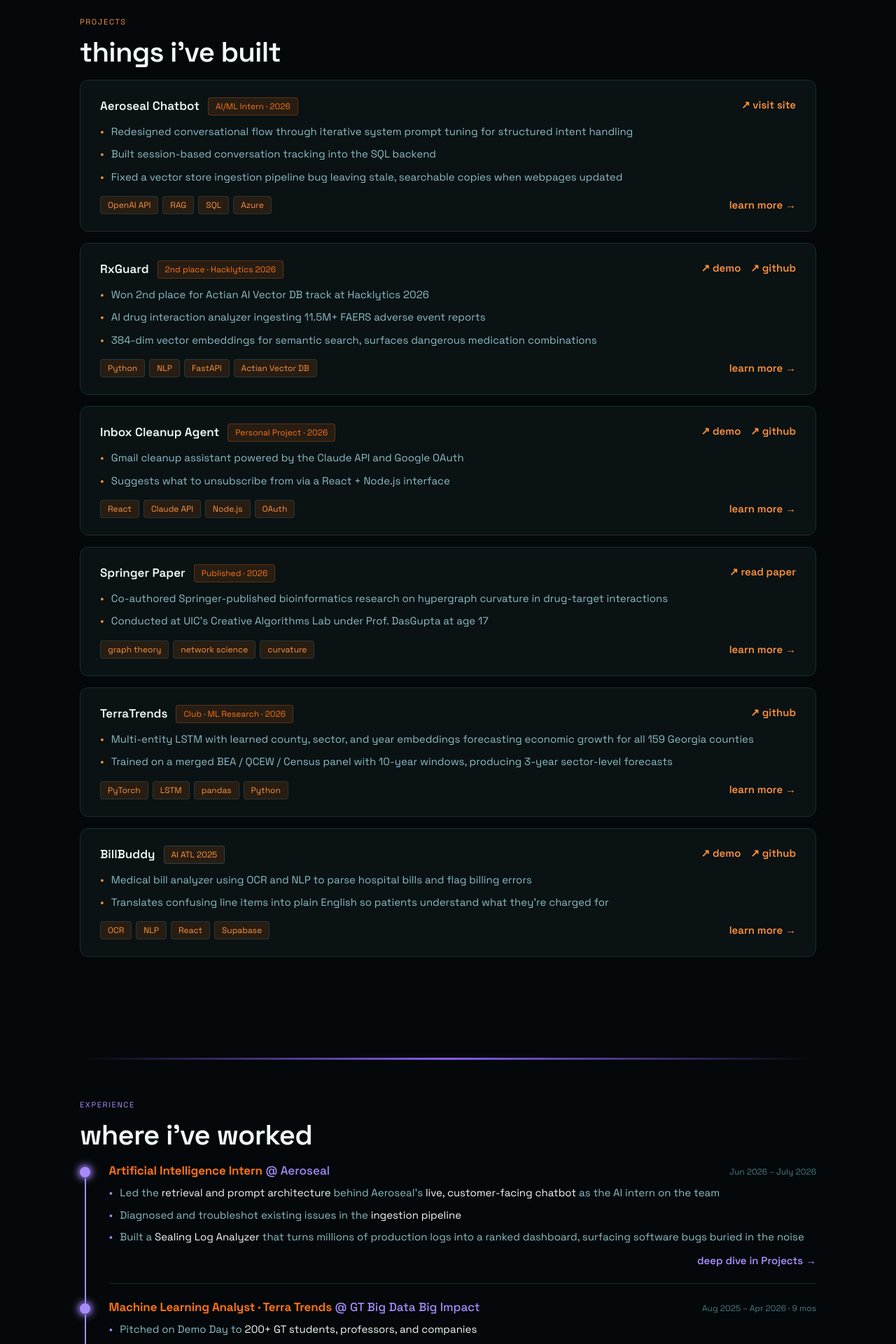
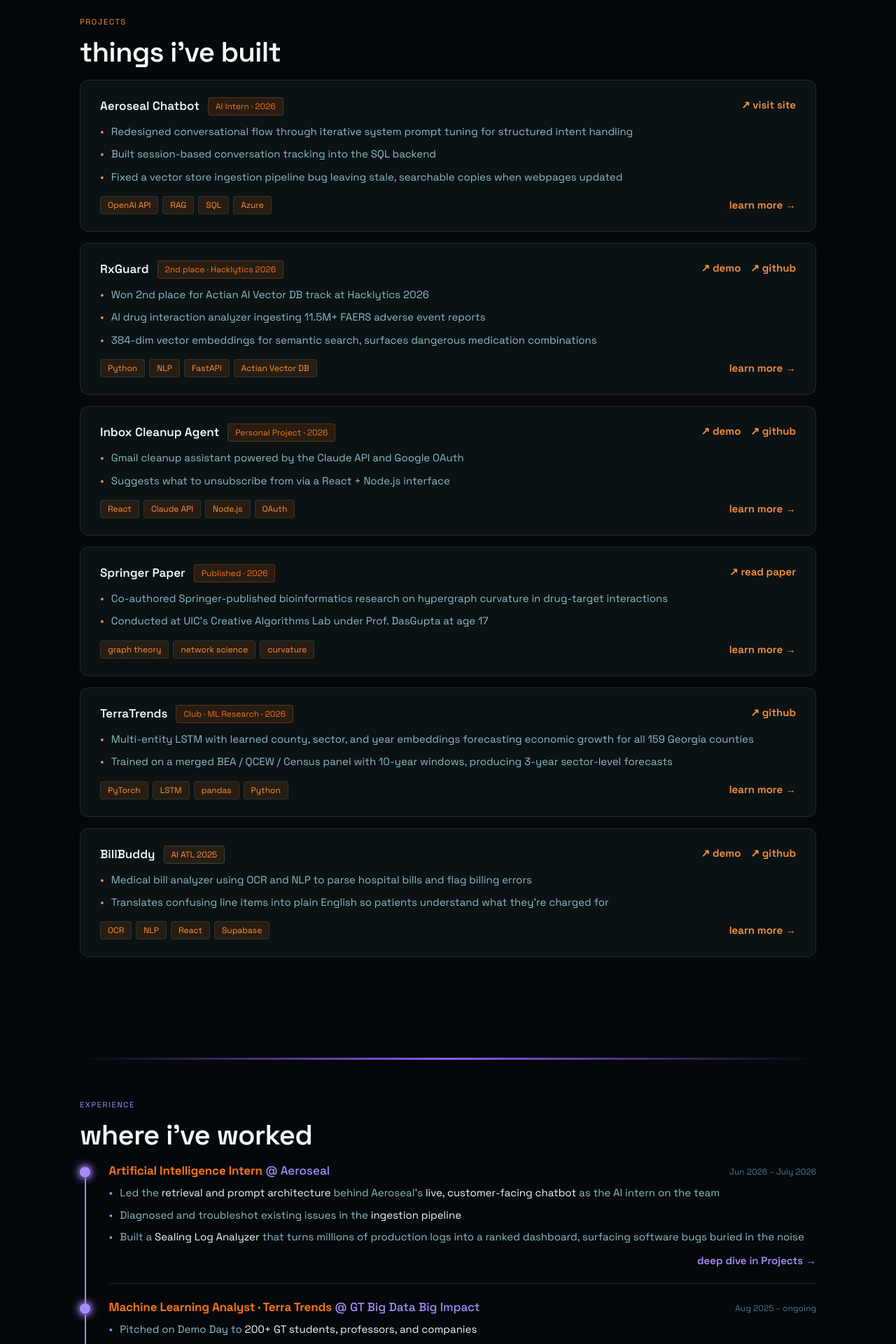
Before and after one commit to Aishi25/PersonalPortfolio, a Next.js app: page / in a window 1280 px wide. Shown: the part 1780-3700 px from the top of the page at 70% size. Built offline with nearby package versions, Linux system fonts and the light colour scheme.

Commit message:
Update resume PDF and refresh experience details
- Replace resume with July 2026 version
- Mark GT Big Data Big Impact role as ongoing
- Change Aeroseal badge to AI Intern

```diff
--- a/components/Experience.tsx
+++ b/components/Experience.tsx
@@ -45,7 +45,7 @@ const COMPANIES: Company[] = [
   },
   {
     org: "GT Big Data Big Impact",
-    date: "Aug 2025 – Apr 2026 · 9 mos",
+    date: "Aug 2025 – ongoing",
     positions: [
       {
         role: "Machine Learning Analyst · Terra Trends",
--- a/content/projects.ts
+++ b/content/projects.ts
@@ -32,7 +32,7 @@ export const PROJECTS: Project[] = [
   {
     slug: "aeroseal-chatbot",
     name: "Aeroseal Chatbot",
-    badge: "AI/ML Intern · 2026",
+    badge: "AI Intern · 2026",
     badgeAccent: true,
     tagline: "Production RAG chatbot for Aeroseal's customer-facing site, rebuilt around a 2-tier prompt architecture.",
     bullets: [
```
Also changed, not shown: 1 other file (tests, documents, lock files or other folders).
